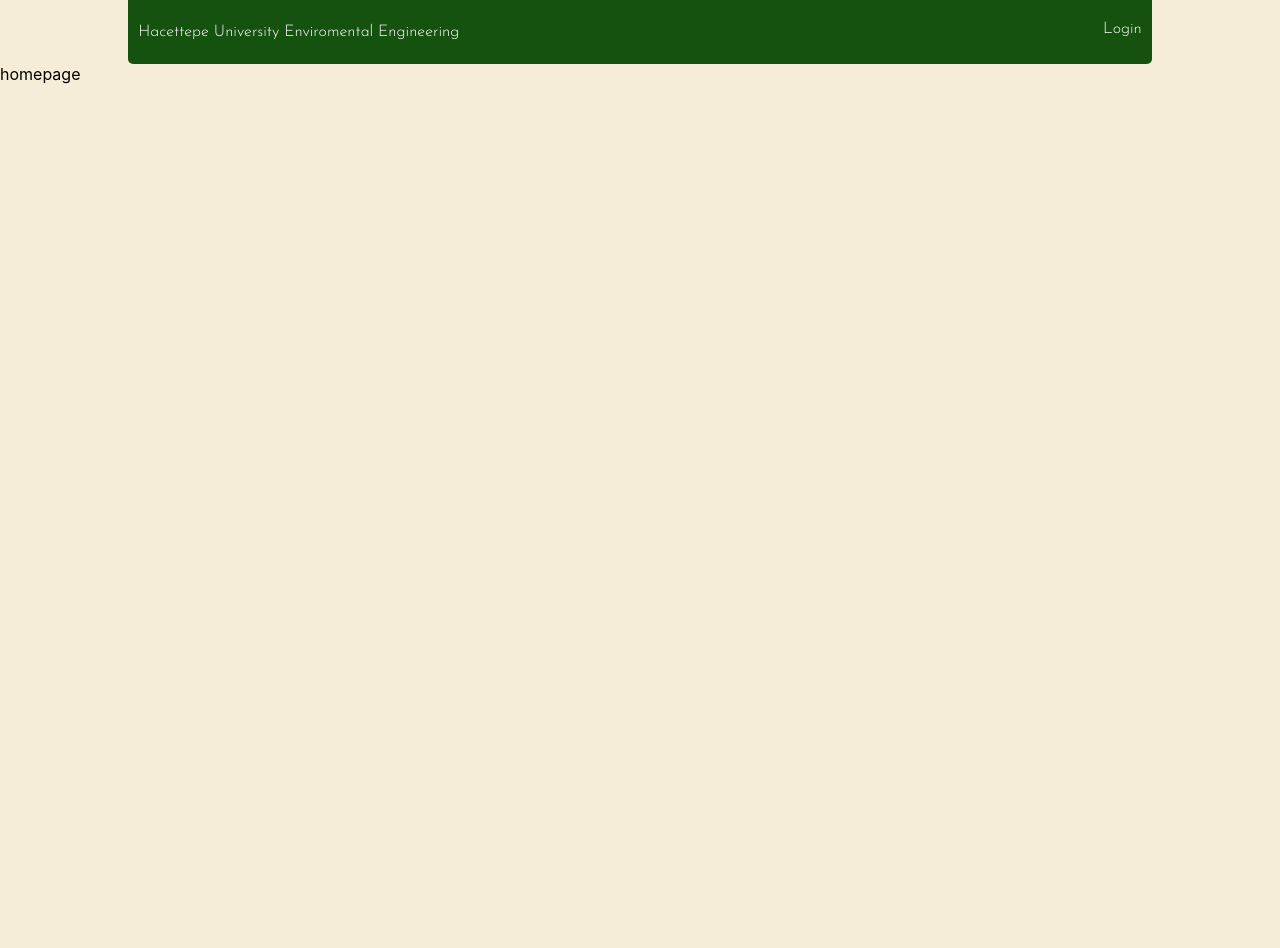
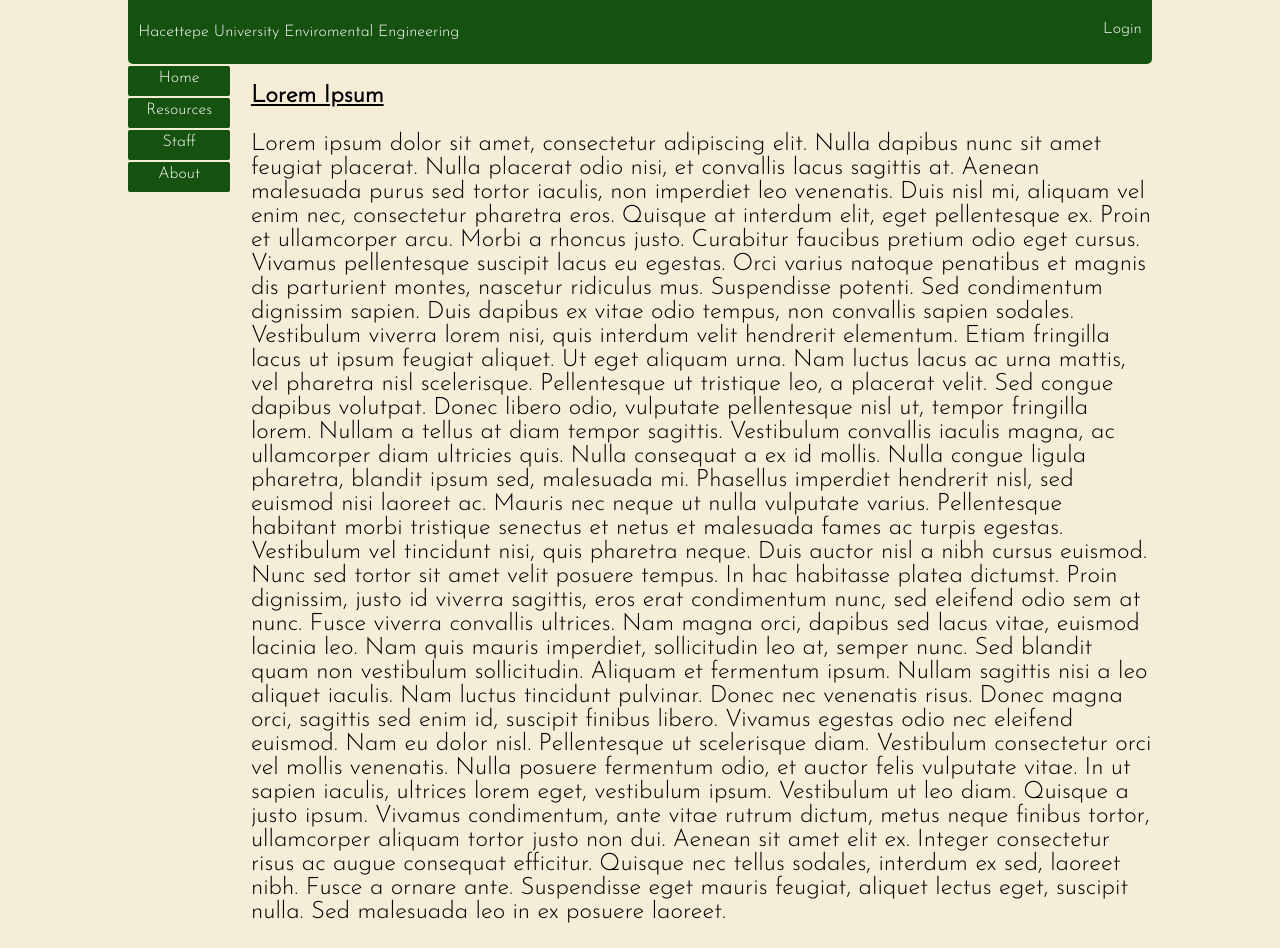
Before and after one commit to abkansu/blog, a React (Create React App) app in the folder frontend/: page /#/about in a window 1280 px wide. Before the commit this address led to /#/. Before the commit the page ends 800 px from the top, so only its background shows below. Built offline with nearby package versions, Linux system fonts and the light colour scheme.

Commit message:
adding sidebar

```diff
--- a/frontend/src/App.js
+++ b/frontend/src/App.js
@@ -10,6 +10,7 @@ import {
 import Staff from "./pages/Staff";
 import Resources from "./pages/Resources";
 import LoginPage from "./pages/LoginPage";
+import About from "./pages/About";
 
 function App() {
   return (
@@ -21,6 +22,7 @@ function App() {
           <Route exact path="/staff" component={Staff} />
           <Route exact path="/resources" component={Resources} />
           <Route exact path="/login" component={LoginPage} />
+          <Route exact path="/about" component={About} />
           <Redirect to="/" />
         </Switch>
       </Router>
--- /dev/null
+++ b/frontend/src/components/SideBar.js
@@ -0,0 +1,32 @@
+import React from "react";
+import "../css/sidebar.css";
+import { NavLink } from "react-router-dom";
+
+const SideBar = (props) => {
+  return (
+    <div className="Bar">
+      <div className="Element">
+        <NavLink to={"/"} className="Link">
+          Home
+        </NavLink>
+      </div>
+      <div className="Element">
+        <NavLink to={"/resources"} className="Link">
+          Resources
+        </NavLink>
+      </div>
+      <div className="Element">
+        <NavLink to={"/staff"} className="Link">
+          Staff
+        </NavLink>
+      </div>
+      <div className="Element">
+        <NavLink to={"/about"} className="Link">
+          About
+        </NavLink>
+      </div>
+    </div>
+  );
+};
+
+export default SideBar;
--- /dev/null
+++ b/frontend/src/css/sidebar.css
@@ -0,0 +1,20 @@
+.Element {
+  margin-top: 2%;
+  background-color: #15510f;
+  border-radius: 2px;
+  height: 30px;
+  text-align: center;
+  overflow: hidden;
+  cursor: pointer;
+}
+
+.Link {
+  text-decoration: none;
+  color: white;
+  font-family: Josefin Sans, sans-serif;
+}
+
+.Bar {
+  width: 10%;
+  float: left;
+}
--- /dev/null
+++ b/frontend/src/pages/About.js
@@ -0,0 +1,76 @@
+import React from "react";
+import SideBar from "../components/SideBar";
+
+const About = (props) => {
+  return (
+    <div
+      style={{
+        width: "80%",
+        alignSelf: "center",
+        margin: "auto",
+        height: "100%",
+      }}
+    >
+      <SideBar />
+      <div style={{ float: "right", width: "88%" }}>
+        <h2
+          style={{
+            fontFamily: "Josefin Sans, sans-serif",
+            textDecorationLine: "underline",
+          }}
+        >
+          Lorem Ipsum
+        </h2>
+        <p
+          style={{ fontFamily: "Josefin Sans, sans-serif", fontSize: "1.5rem" }}
+        >
+          Lorem ipsum dolor sit amet, consectetur adipiscing elit. Nulla dapibus
+          nunc sit amet feugiat placerat. Nulla placerat odio nisi, et convallis
+          lacus sagittis at. Aenean malesuada purus sed tortor iaculis, non
+          imperdiet leo venenatis. Duis nisl mi, aliquam vel enim nec,
+          consectetur pharetra eros. Quisque at interdum elit, eget pellentesque
+          ex. Proin et ullamcorper arcu. Morbi a rhoncus justo. Curabitur
+          faucibus pretium odio eget cursus. Vivamus pellentesque suscipit lacus
+          eu egestas. Orci varius natoque penatibus et magnis dis parturient
+          montes, nascetur ridiculus mus. Suspendisse potenti. Sed condimentum
+          dignissim sapien. Duis dapibus ex vitae odio tempus, non convallis
+          sapien sodales. Vestibulum viverra lorem nisi, quis interdum velit
+          hendrerit elementum. Etiam fringilla lacus ut ipsum feugiat aliquet.
+          Ut eget aliquam urna. Nam luctus lacus ac urna mattis, vel pharetra
+          nisl scelerisque. Pellentesque ut tristique leo, a placerat velit. Sed
+          congue dapibus volutpat. Donec libero odio, vulputate pellentesque
+          nisl ut, tempor fringilla lorem. Nullam a tellus at diam tempor
+          sagittis. Vestibulum convallis iaculis magna, ac ullamcorper diam
+          ultricies quis. Nulla consequat a ex id mollis. Nulla congue ligula
+          pharetra, blandit ipsum sed, malesuada mi. Phasellus imperdiet
+          hendrerit nisl, sed euismod nisi laoreet ac. Mauris nec neque ut nulla
+          vulputate varius. Pellentesque habitant morbi tristique senectus et
+          netus et malesuada fames ac turpis egestas. Vestibulum vel tincidunt
+          nisi, quis pharetra neque. Duis auctor nisl a nibh cursus euismod.
+          Nunc sed tortor sit amet velit posuere tempus. In hac habitasse platea
+          dictumst. Proin dignissim, justo id viverra sagittis, eros erat
+          condimentum nunc, sed eleifend odio sem at nunc. Fusce viverra
+          convallis ultrices. Nam magna orci, dapibus sed lacus vitae, euismod
+          lacinia leo. Nam quis mauris imperdiet, sollicitudin leo at, semper
+          nunc. Sed blandit quam non vestibulum sollicitudin. Aliquam et
+          fermentum ipsum. Nullam sagittis nisi a leo aliquet iaculis. Nam
+          luctus tincidunt pulvinar. Donec nec venenatis risus. Donec magna
+          orci, sagittis sed enim id, suscipit finibus libero. Vivamus egestas
+          odio nec eleifend euismod. Nam eu dolor nisl. Pellentesque ut
+          scelerisque diam. Vestibulum consectetur orci vel mollis venenatis.
+          Nulla posuere fermentum odio, et auctor felis vulputate vitae. In ut
+          sapien iaculis, ultrices lorem eget, vestibulum ipsum. Vestibulum ut
+          leo diam. Quisque a justo ipsum. Vivamus condimentum, ante vitae
+          rutrum dictum, metus neque finibus tortor, ullamcorper aliquam tortor
+          justo non dui. Aenean sit amet elit ex. Integer consectetur risus ac
+          augue consequat efficitur. Quisque nec tellus sodales, interdum ex
+          sed, laoreet nibh. Fusce a ornare ante. Suspendisse eget mauris
+          feugiat, aliquet lectus eget, suscipit nulla. Sed malesuada leo in ex
+          posuere laoreet.
+        </p>
+      </div>
+    </div>
+  );
+};
+
+export default About;
--- a/frontend/src/pages/Homepage.js
+++ b/frontend/src/pages/Homepage.js
@@ -1,8 +1,114 @@
 import React from "react";
-import PropTypes from "prop-types";
+import { Link, NavLink } from "react-router-dom";
+import SideBar from "../components/SideBar";
 
 const Homepage = (props) => {
-  return <div>homepage</div>;
+  return (
+    <div
+      style={{
+        width: "80%",
+        alignSelf: "center",
+        margin: "auto",
+        height: "100%",
+      }}
+    >
+      <SideBar />
+    </div>
+  );
 };
 
 export default Homepage;
+
+{
+  /* <div style={{ width: "10%", float: "left" }}>
+        <div
+          style={{
+            marginTop: "2%",
+            backgroundColor: "#15510F",
+            borderRadius: "2px",
+            height: "30px",
+            textAlign: "center",
+            overflow: "hidden",
+            cursor: "pointer",
+          }}
+        >
+          {" "}
+          <NavLink
+            to={"/"}
+            style={{
+              textDecoration: "none",
+              color: "white",
+              fontFamily: "Josefin Sans, sans-serif",
+            }}
+          >
+            Home
+          </NavLink>
+        </div>
+        <div
+          style={{
+            marginTop: "2%",
+            backgroundColor: "#15510F",
+            borderRadius: "2px",
+            height: "30px",
+            textAlign: "center",
+            overflow: "hidden",
+            cursor: "pointer",
+          }}
+        >
+          <NavLink
+            to={"/resources"}
+            style={{
+              textDecoration: "none",
+              color: "white",
+              fontFamily: "Josefin Sans, sans-serif",
+            }}
+          >
+            Resources
+          </NavLink>
+        </div>
+        <div
+          style={{
+            marginTop: "2%",
+            backgroundColor: "#15510F",
+            borderRadius: "2px",
+            height: "30px",
+            textAlign: "center",
+            overflow: "hidden",
+            cursor: "pointer",
+          }}
+        >
+          <NavLink
+            to={"/staff"}
+            style={{
+              textDecoration: "none",
+              color: "white",
+              fontFamily: "Josefin Sans, sans-serif",
+            }}
+          >
+            Staff
+          </NavLink>
+        </div>
+        <div
+          style={{
+            marginTop: "2%",
+            backgroundColor: "#15510F",
+            borderRadius: "2px",
+            height: "30px",
+            textAlign: "center",
+            overflow: "hidden",
+            cursor: "pointer",
+          }}
+        >
+          <NavLink
+            to={"/"}
+            style={{
+              textDecoration: "none",
+              color: "white",
+              fontFamily: "Josefin Sans, sans-serif",
+            }}
+          >
+            About
+          </NavLink>
+        </div>
+      </div> */
+}
--- a/frontend/src/pages/Resources.js
+++ b/frontend/src/pages/Resources.js
@@ -1,8 +1,19 @@
 import React from "react";
-import PropTypes from "prop-types";
+import SideBar from "../components/SideBar";
 
 const Resources = (props) => {
-  return <div>Resources</div>;
+  return (
+    <div
+      style={{
+        width: "80%",
+        alignSelf: "center",
+        margin: "auto",
+        height: "100%",
+      }}
+    >
+      <SideBar />
+    </div>
+  );
 };
 
 export default Resources;
--- a/frontend/src/pages/Staff.js
+++ b/frontend/src/pages/Staff.js
@@ -1,8 +1,19 @@
 import React from "react";
-import PropTypes from "prop-types";
+import SideBar from "../components/SideBar";
 
 const Staff = (props) => {
-  return <div>Staff</div>;
+  return (
+    <div
+      style={{
+        width: "80%",
+        alignSelf: "center",
+        margin: "auto",
+        height: "100%",
+      }}
+    >
+      <SideBar />
+    </div>
+  );
 };
 
 export default Staff;
```
